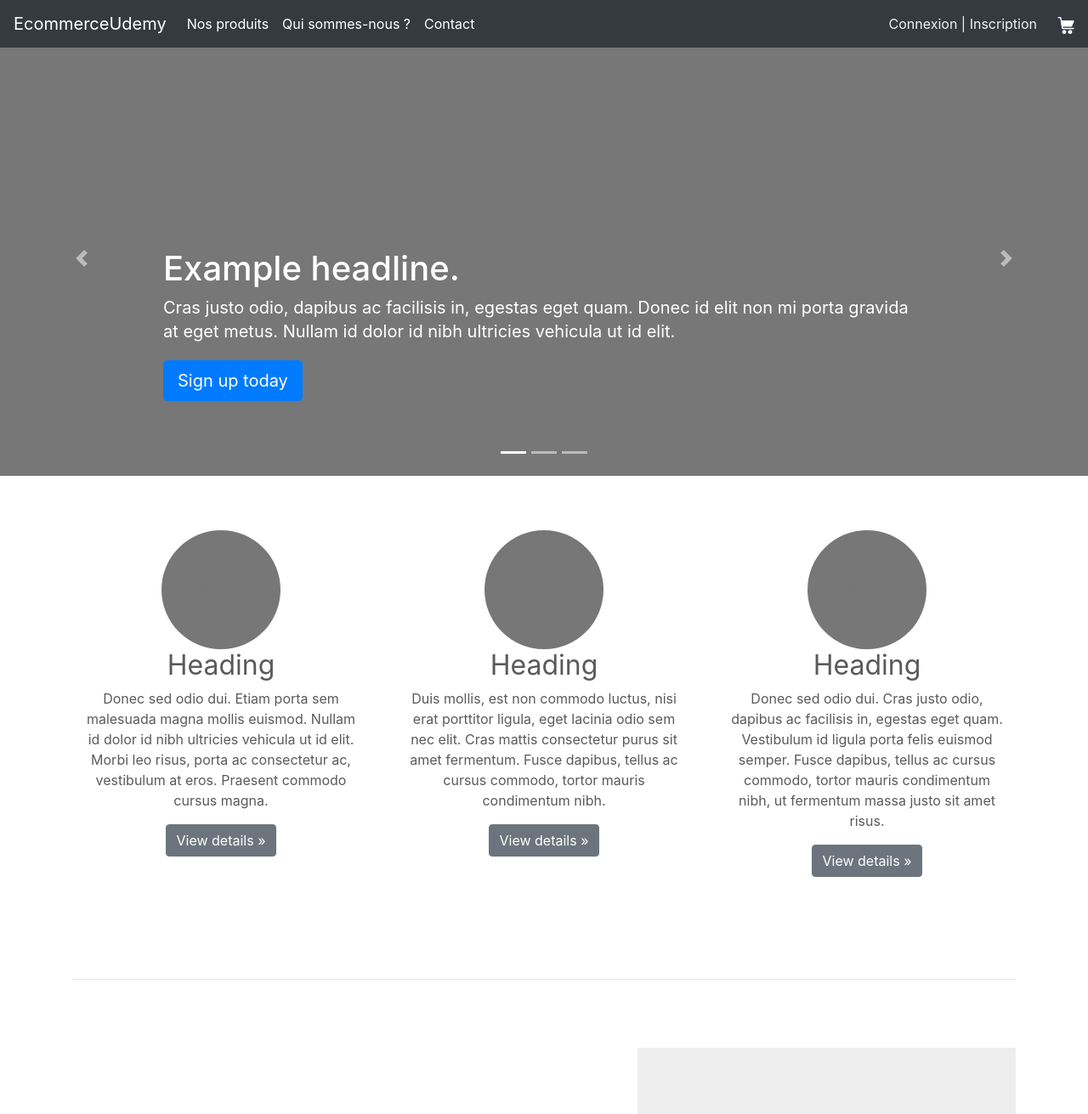
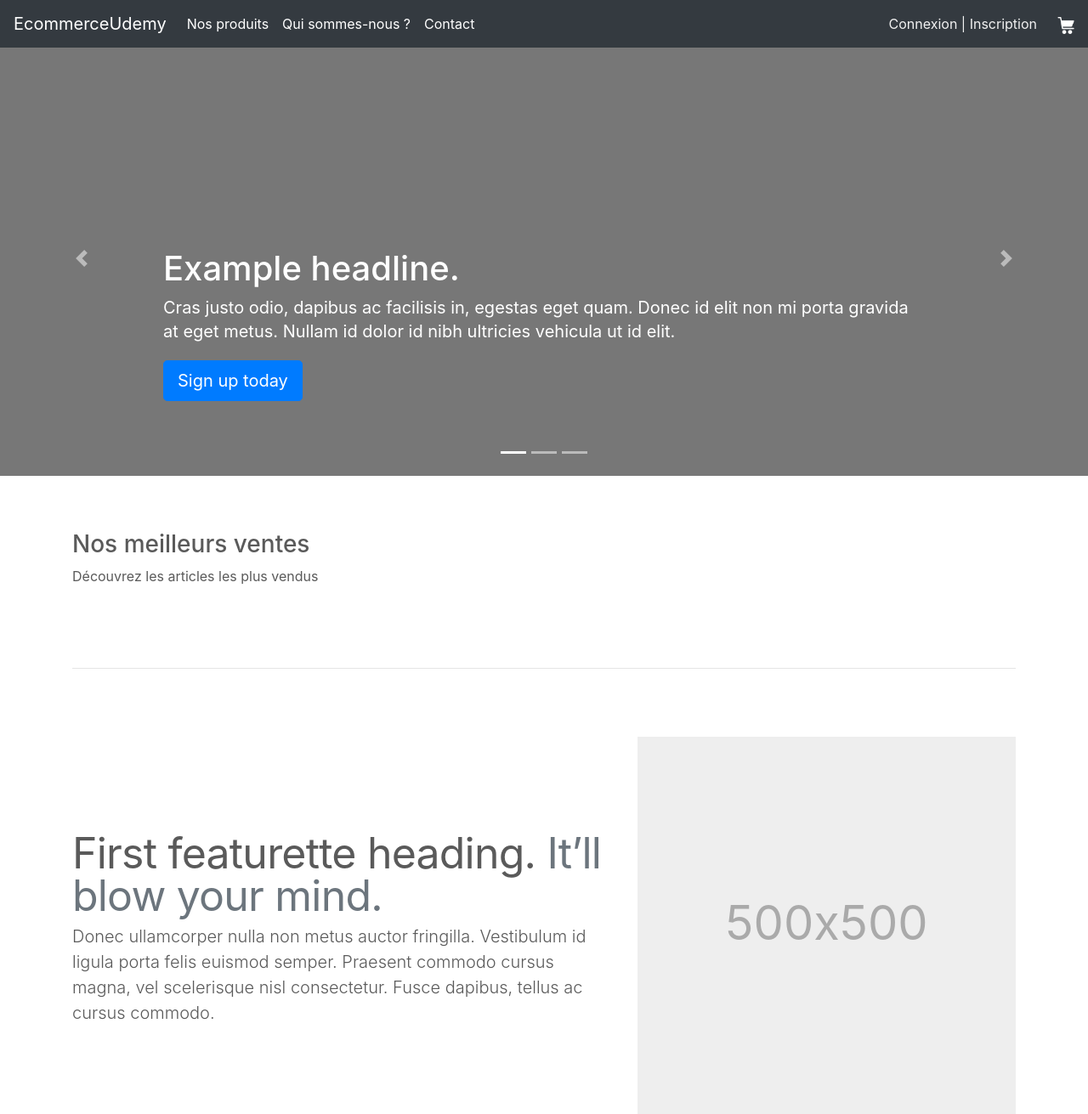
Before and after one commit to KMinetto/ecommerceUdemy, a Symfony app: template templates/home/index.html.twig in a window 1280 px wide. Shown: the top 1311 px of the page at 85% size. Run offline with Twig, Linux system fonts and the light colour scheme; the template is opened without the code that fills it, so the values that code supplies are empty; some libraries are stand-ins or nearby versions.

Commit message:
Ajout des meilleures ventes sur la home page + produits seuls

```diff
--- a/src/Controller/Admin/OrderCrudController.php
+++ b/src/Controller/Admin/OrderCrudController.php
@@ -89,7 +89,7 @@ class OrderCrudController extends AbstractCrudController
             IdField::new('id'),
             DateField::new('createdAt', 'Passée le'),
             TextField::new('user.fullname', 'Utilisateur'),
-            TextEditorField::new('delivery', 'Adresse de livraison')->onlyOnDetails(),
+            TextEditorField::new('delivery', 'Adresse de livraison')->onlyOnDetail(),
             MoneyField::new('total')->setCurrency('EUR'),
             TextField::new('carrierName', 'Transporteur'),
             MoneyField::new('carrierPrice', 'Frais de port')->setCurrency('EUR'),
--- a/src/Controller/Admin/ProductCrudController.php
+++ b/src/Controller/Admin/ProductCrudController.php
@@ -5,6 +5,7 @@ namespace App\Controller\Admin;
 use App\Entity\Product;
 use EasyCorp\Bundle\EasyAdminBundle\Controller\AbstractCrudController;
 use EasyCorp\Bundle\EasyAdminBundle\Field\AssociationField;
+use EasyCorp\Bundle\EasyAdminBundle\Field\BooleanField;
 use EasyCorp\Bundle\EasyAdminBundle\Field\ImageField;
 use EasyCorp\Bundle\EasyAdminBundle\Field\MoneyField;
 use EasyCorp\Bundle\EasyAdminBundle\Field\SlugField;
@@ -30,6 +31,7 @@ class ProductCrudController extends AbstractCrudController
                 ->setRequired(false),
             TextField::new('subtitle'),
             TextareaField::new('descirption'),
+            BooleanField::new('isBest'),
             MoneyField::new('price')->setCurrency('EUR'),
             AssociationField::new('category'),
         ];
--- a/src/Controller/ProductController.php
+++ b/src/Controller/ProductController.php
@@ -51,13 +51,16 @@ class ProductController extends AbstractController
     public function show(string $slug): Response
     {
         $product = $this->entityManager->getRepository(Product::class)->findOneBySlug($slug);
+        $products = $this->entityManager->getRepository(Product::class)->findByIsBest(1);
+
 
         if (!$product) {
             return $this->redirectToRoute('products');
         }
 
         return $this->render('product/show.html.twig', [
-            'product'  => $product
+            'product'  => $product,
+            'products' => $products
         ]);
     }
 }
--- a/templates/home/index.html.twig
+++ b/templates/home/index.html.twig
@@ -8,25 +8,14 @@
 
 {% block content %}
      <!-- Three columns of text below the carousel -->
+            <h3>Nos meilleurs ventes</h3>
+            <p>Découvrez les articles les plus vendus</p>
             <div class="row">
-                <div class="col-lg-4">
-                    <svg class="bd-placeholder-img rounded-circle" width="140" height="140" xmlns="http://www.w3.org/2000/svg" preserveAspectRatio="xMidYMid slice" focusable="false" role="img" aria-label="Placeholder: 140x140"><title>Placeholder</title><rect width="100%" height="100%" fill="#777"/><text x="50%" y="50%" fill="#777" dy=".3em">140x140</text></svg>
-                    <h2>Heading</h2>
-                    <p>Donec sed odio dui. Etiam porta sem malesuada magna mollis euismod. Nullam id dolor id nibh ultricies vehicula ut id elit. Morbi leo risus, porta ac consectetur ac, vestibulum at eros. Praesent commodo cursus magna.</p>
-                    <p><a class="btn btn-secondary" href="#" role="button">View details &raquo;</a></p>
-                </div><!-- /.col-lg-4 -->
-                <div class="col-lg-4">
-                    <svg class="bd-placeholder-img rounded-circle" width="140" height="140" xmlns="http://www.w3.org/2000/svg" preserveAspectRatio="xMidYMid slice" focusable="false" role="img" aria-label="Placeholder: 140x140"><title>Placeholder</title><rect width="100%" height="100%" fill="#777"/><text x="50%" y="50%" fill="#777" dy=".3em">140x140</text></svg>
-                    <h2>Heading</h2>
-                    <p>Duis mollis, est non commodo luctus, nisi erat porttitor ligula, eget lacinia odio sem nec elit. Cras mattis consectetur purus sit amet fermentum. Fusce dapibus, tellus ac cursus commodo, tortor mauris condimentum nibh.</p>
-                    <p><a class="btn btn-secondary" href="#" role="button">View details &raquo;</a></p>
-                </div><!-- /.col-lg-4 -->
-                <div class="col-lg-4">
-                    <svg class="bd-placeholder-img rounded-circle" width="140" height="140" xmlns="http://www.w3.org/2000/svg" preserveAspectRatio="xMidYMid slice" focusable="false" role="img" aria-label="Placeholder: 140x140"><title>Placeholder</title><rect width="100%" height="100%" fill="#777"/><text x="50%" y="50%" fill="#777" dy=".3em">140x140</text></svg>
-                    <h2>Heading</h2>
-                    <p>Donec sed odio dui. Cras justo odio, dapibus ac facilisis in, egestas eget quam. Vestibulum id ligula porta felis euismod semper. Fusce dapibus, tellus ac cursus commodo, tortor mauris condimentum nibh, ut fermentum massa justo sit amet risus.</p>
-                    <p><a class="btn btn-secondary" href="#" role="button">View details &raquo;</a></p>
-                </div><!-- /.col-lg-4 -->
+                {% for product in products %}
+                    <div class="col-md-3">
+                        {% include 'product/single_product.html.twig' %}
+                    </div>
+                {% endfor %}
             </div><!-- /.row -->
 
 
```
Also changed, not shown: migrations/Version20210610185839.php (added, +31 -0 lines), src/Controller/HomeController.php (+14 -1 lines), src/Entity/Product.php (+17 -0 lines), templates/product/index.html.twig (+1 -8 lines), templates/product/show.html.twig (+10 -0 lines), templates/product/single_product.html.twig (added, +8 -0 lines).
